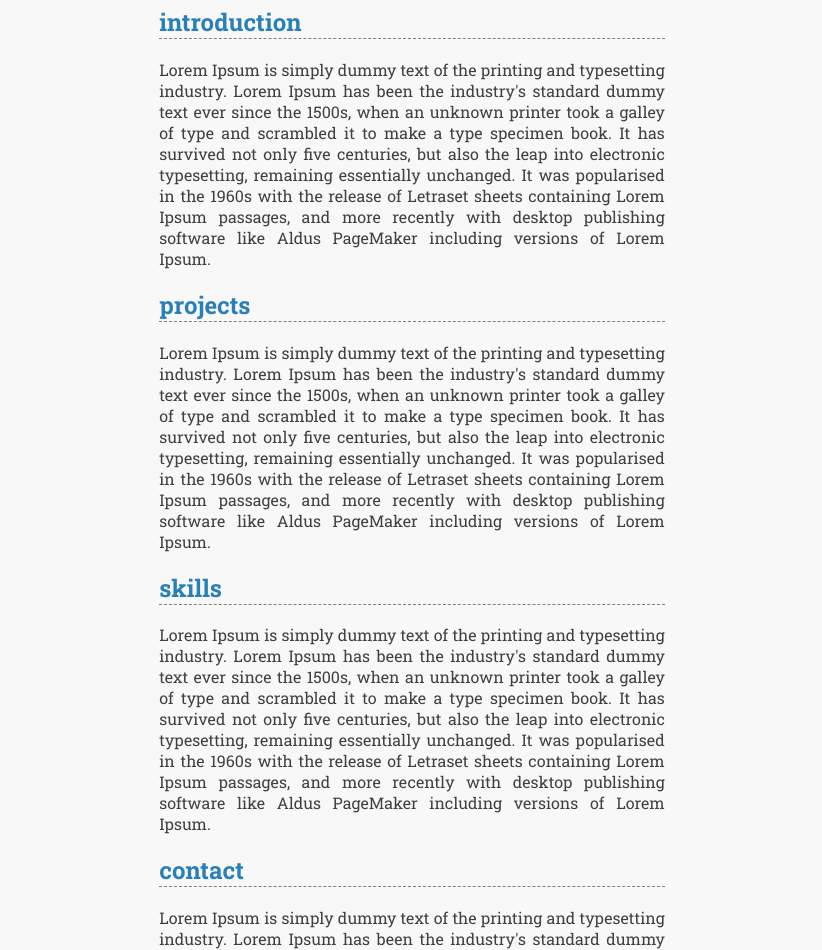
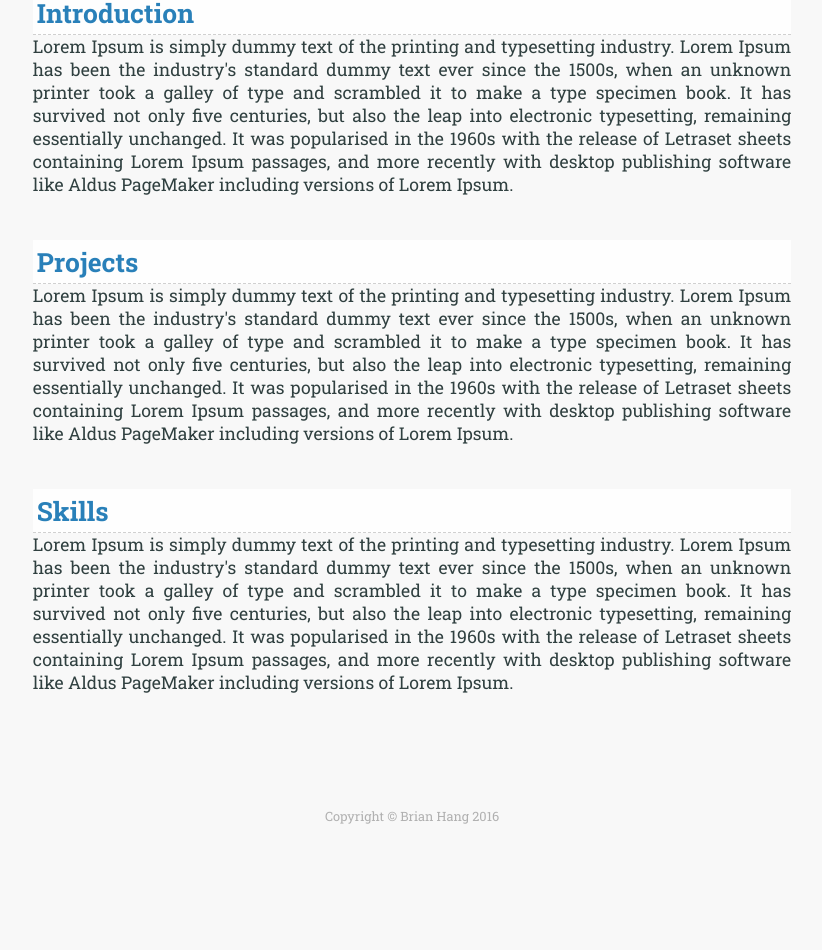
Before and after one commit to brianhang/brianhang.github.io, a plain HTML site: page index.html in a window 1280 px wide. Shown: the part 162-1112 px from the top of the page, without its empty margins (228-1050 px from the left). After the commit the page ends 994 px from the top, so only its background shows below. Drawn offline with Linux system fonts and the light colour scheme.

Commit message:
Added style to section headers

```diff
--- a/index.html
+++ b/index.html
@@ -6,9 +6,11 @@
     </head>
     <body>
         <div id="content">
-            <header>brianhang<span id="domain">.me</span></header>
-            <section>
-                <h1>introduction</h1>
+            <div id="top">
+                <header>brianhang<span id="domain">.me</span></header>
+            </div>
+            <section id="intro">
+                <h1><a href="#intro">Introduction</a></h1>
                 Lorem Ipsum is simply dummy text of the printing and typesetting
                 industry. Lorem Ipsum has been the industry's standard dummy
                 text ever since the 1500s, when an unknown printer took a galley
@@ -20,8 +22,8 @@
                 publishing software like Aldus PageMaker including versions of
                 Lorem Ipsum.
             </section>
-            <section>
-                <h1>projects</h1>
+            <section id="projects">
+                <h1><a href="#projects">Projects</a></h1>
                 Lorem Ipsum is simply dummy text of the printing and typesetting
                 industry. Lorem Ipsum has been the industry's standard dummy
                 text ever since the 1500s, when an unknown printer took a galley
@@ -33,21 +35,8 @@
                 publishing software like Aldus PageMaker including versions of
                 Lorem Ipsum.
             </section>
-            <section>
-                <h1>skills</h1>
-                Lorem Ipsum is simply dummy text of the printing and typesetting
-                industry. Lorem Ipsum has been the industry's standard dummy
-                text ever since the 1500s, when an unknown printer took a galley
-                of type and scrambled it to make a type specimen book. It has
-                survived not only five centuries, but also the leap into
-                electronic typesetting, remaining essentially unchanged. It was
-                popularised in the 1960s with the release of Letraset sheets
-                containing Lorem Ipsum passages, and more recently with desktop
-                publishing software like Aldus PageMaker including versions of
-                Lorem Ipsum.
-            </section>
-            <section>
-                <h1>contact</h1>
+            <section id="skills">
+                <h1><a href="#skills">Skills</a></h1>
                 Lorem Ipsum is simply dummy text of the printing and typesetting
                 industry. Lorem Ipsum has been the industry's standard dummy
                 text ever since the 1500s, when an unknown printer took a galley
@@ -60,5 +49,8 @@
                 Lorem Ipsum.
             </section>
         </div>
+        <div id="copyright">
+        Copyright &copy; Brian Hang 2016
+        </div>
     </body>
 </html>
--- a/style.css
+++ b/style.css
@@ -3,20 +3,23 @@
 body {
     font-family: 'Roboto Slab', serif;
     background-color: #f8f8f8;
-    color: #404040;
+    color: #304040;
 }
 
 #content {
-    width: 40%;
+    width: 60%;
+    max-width: 860px;
     margin-top: 4em;
     margin-bottom: 4em;
     margin-left: auto;
     margin-right: auto;
+    font-size: 1.1em;
 }
 
 #content header {
-    font-size: 4em;
+    font-size: 3em;
     font-weight: 700;
+    padding-bottom: 0.25em;
 }
 
 #domain {
@@ -26,9 +29,24 @@ body {
 
 #content section {
     text-align: justify;
+    padding-bottom: 2.5em;
 }
 
 #content section h1 {
     color: #2980b9;
-    border-bottom: #808080 dashed thin;
+    border-bottom: #d0d0d0 dashed thin;
+    background-color: #fefefe;
+    margin: 0;
+    padding: 4px;
 }
+
+#content section h1 a {
+    color: #2980b9;
+    text-decoration: none;
+}
+
+#copyright {
+    font-size: 0.8em;
+    color: #b0b0b0;
+    text-align: center;
+}
```
Also changed, not shown: 3 other files.
